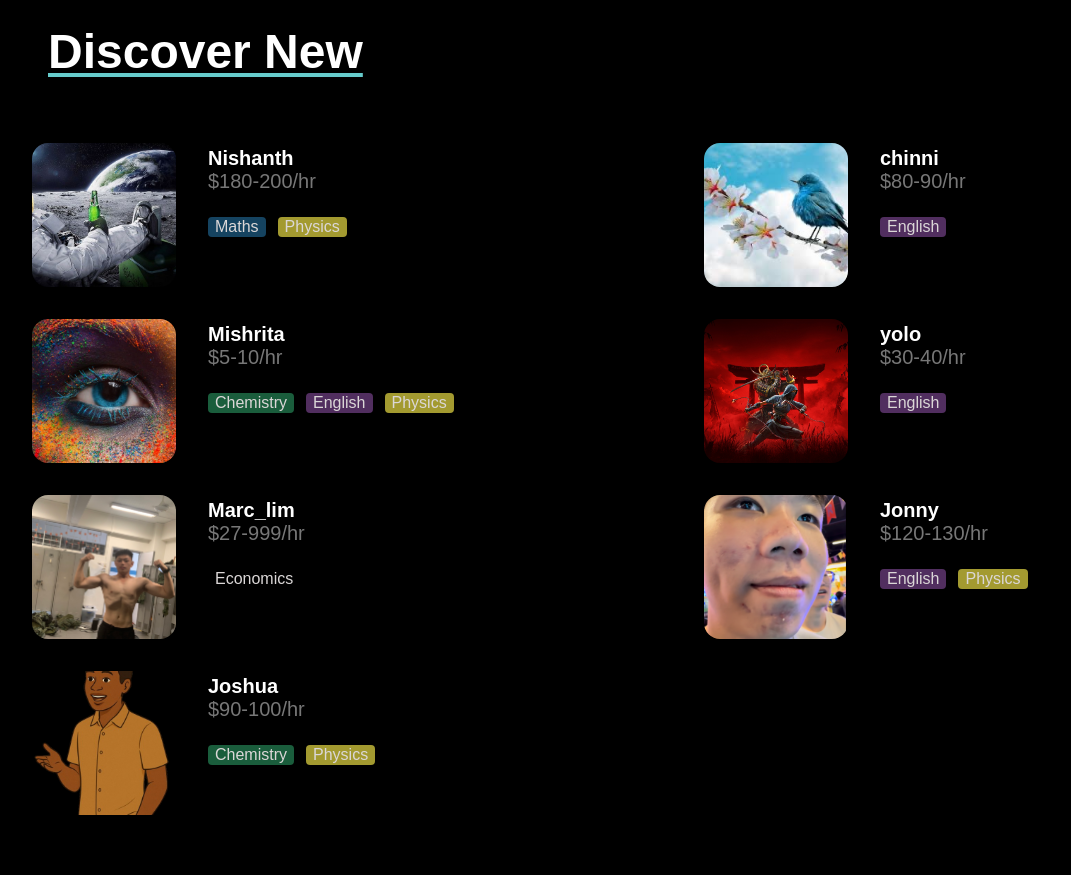
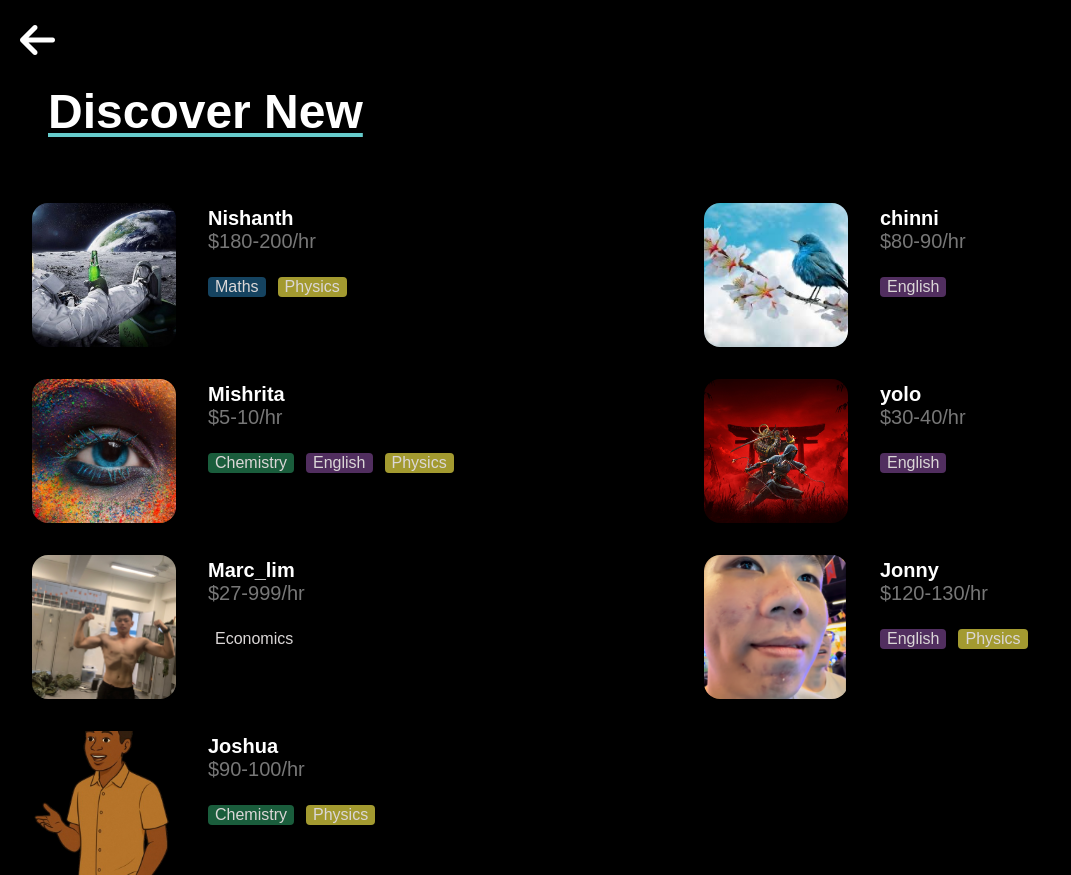
Before and after one commit to Midnight-17/Tutionmate2170, a Django app: page /tutionmatee/newdiscover in a window 1280 px wide. Shown: the whole page, without its empty margins (0-1071 px from the left). Before the commit the page ends 815 px from the top, so only its background shows below. Run offline with Django 4.2, Linux system fonts and the light colour scheme; data comes from the database, SQL or seed files in the repository.

Commit message:
added the 'back' button, but still cant seem to clear the search field

```diff
--- a/tutionmate/tutionmatee/templates/newdiscover.html
+++ b/tutionmate/tutionmatee/templates/newdiscover.html
@@ -7,8 +7,16 @@
         <meta charset="utf-8">
         <meta name="viewport" content="width=device-width, initial-scale=1.0">
         <link rel="stylesheet" href="{% static 'css/homepage.css' %}">
+        <link rel="stylesheet" href="https://cdnjs.cloudflare.com/ajax/libs/font-awesome/6.4.0/css/all.min.css">
     </head>
     <body>
+        <div>
+            <a href="javascript:history.back()" class="absolute top-4 left-4 text-gray-700 text-2xl hover:text-black">
+                 <i style="color:white ; font-size: 40px; margin-left: 20px; margin-top: 20px; " class="fas fa-arrow-left"></i>
+            </a>
+
+        </div>
+
         <h1 class="page-title">Discover New</h1>
         <div class="discover-page-grid">
             {% for teacher in teachers %}
--- a/tutionmate/tutionmatee/views.py
+++ b/tutionmate/tutionmatee/views.py
@@ -61,6 +61,7 @@ def homepage(request):
             ).order_by('?')
 
             teachers = list(matching_teachers) + list(non_matching_teachers)
+
 
             return render(request, 'newdiscover.html', {
                 "teachers": teachers
```
Also changed, not shown: tutionmate/tutionmatee/static/js/homepage.js (+6 -5 lines).
